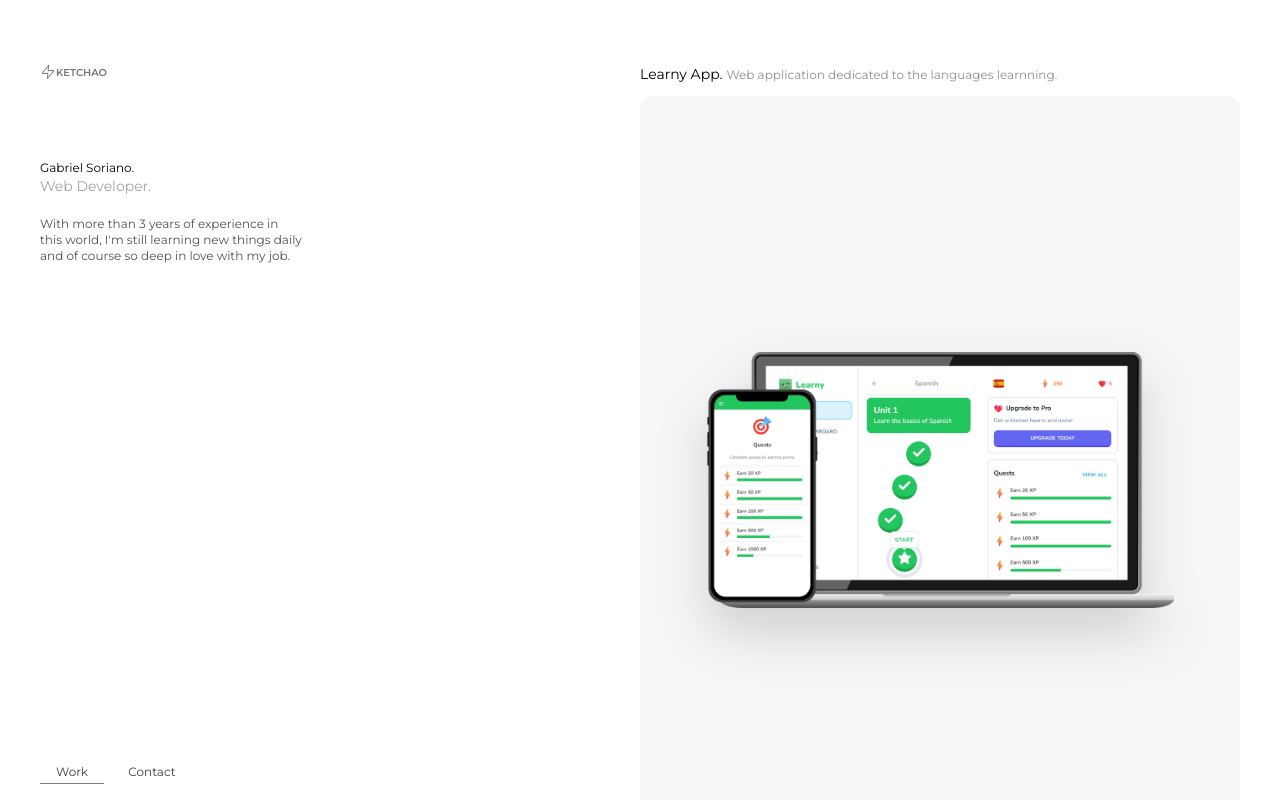
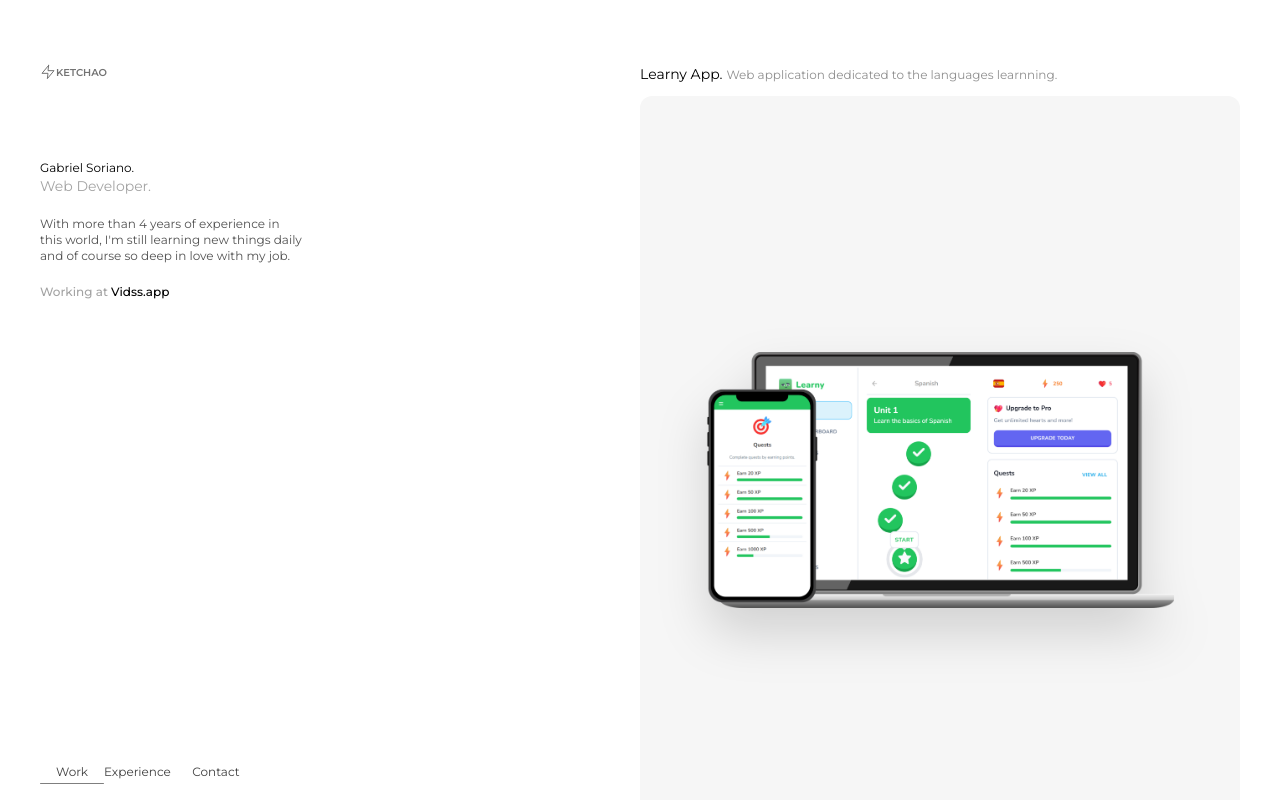
Before and after one commit to JustGabo/Portfolio, a Next.js app: page / in a window 1280 px wide. Shown: the top 800 px of the page. Built offline with nearby package versions, Linux system fonts and the light colour scheme.

Commit message:
applying the previous stash"

```diff
--- a/components/portfolio/Home.tsx
+++ b/components/portfolio/Home.tsx
@@ -9,6 +9,7 @@
 import ContactCard from "@/components/portfolio/contact/contactCard";
 import ProjectCard from "@/components/portfolio/projects/projectCard";
 import { setDefaultHighWaterMark } from "stream";
+import ExperienceCard from "./experience/experienceCard";
 
 const HomePage = () => {
   const [state, setState] = useState("work");
@@ -57,7 +58,8 @@
           <p>View Project</p> <ArrowUpRight className="w-4 h-4" />
         </div> */}
 
-        <article className="flex flex-col lg:gap-5 gap-8">
+        <article className="flex flex-col gap-5">
+          <div className="flex flex-col lg:gap-5 gap-8">
           <div className="flex flex-col ">
             <h3 className="lg:text-xs text-sm   selection:text-yellow-500">
               Gabriel Soriano.
@@ -66,14 +68,17 @@
               Web Developer.
             </h1>
           </div>
-          <p className="lg:text-xs text-sm text-neutral-600 lg:w-[70%] text-balance selection:text-yellow-500">
-            With more than 3 years of experience in this world, I'm still
+          <p className="lg:text-xs text-sm  text-neutral-600 lg:w-[70%] text-balance selection:text-yellow-500">
+            With more than 4 years of experience in this world, I'm still
             learning new things daily and of course so deep in love with my job.
           </p>
+          </div>
+
+          <p className="lg:text-xs text-neutral-400 font-medium">Working at <Link className="text-black" href={"https://www.vidss.app/"} target="_blank">Vidss.app</Link></p>
         </article>
 
         <article className="pb-10 hidden  items-end lg:flex w-full flex-1 content-end ">
-          <ul className="flex text-xs relative h-[25px] text-neutral-700   items-center ">
+          <ul className="flex  text-xs relative h-[25px] text-neutral-700   items-center ">
             {/* <li
               onClick={() => {
                 setState("about");
@@ -108,6 +113,23 @@
 
             <li
               onClick={() => {
+                setState("experience");
+                setActive("");
+                setTimeout(() => {
+                  setNotHidden("experience");
+                }, 400);
+
+                setTimeout(() => {
+                  setActive("experience");
+                }, 600);
+              }}
+              className="cursor-pointer w-16 text-center"
+            >
+              Experience
+            </li>
+
+            <li
+              onClick={() => {
                 setState("contact");
                 setActive("");
                 setTimeout(() => {
@@ -124,8 +146,10 @@
             </li>
 
             <div
-              className={`${state === "work" && "translate-x-[0px] w-16"} ${
-                state === "contact" && "translate-x-[64px] w-24"
+              className={`${state === "work" && "translate-x-[0px] w-16"}
+              ${state === "experience" && "translate-x-[58px] w-20"}
+              ${
+                state === "contact" && "translate-x-[135px] w-20"
               } transform  absolute bottom-0  h-[1.5px] rounded-md transition-all duration-1000 bg-black/50`}
             />
           </ul>
@@ -140,14 +164,22 @@
         >
           <AboutCards />
         </article> */}
+
         <article
-        onMouseEnter={()=> setshowViewProject(true)}
-        onMouseLeave={()=> setshowViewProject(false)}
+          onMouseEnter={() => setshowViewProject(true)}
+          onMouseLeave={() => setshowViewProject(false)}
           className={`${notHidden === "work" ? "flex" : "hidden"}  ${
             active === "work" && "opacity-100"
           } opacity-0 cursor-pointer -z-50 transition-all  duration-300`}
         >
           <ProjectCard showPreview />
+        </article>
+        <article
+          className={`${notHidden === "experience" ? "flex" : "hidden"} ${
+            active === "experience" && "opacity-100"
+          } opacity-0  transition-all  duration-300`}
+        >
+          <ExperienceCard />
         </article>
         <article
           className={` ${notHidden === "contact" ? "flex" : "hidden"} ${
@@ -194,6 +226,23 @@
 
           <li
             onClick={() => {
+              setState("experience");
+              setActive("");
+              setTimeout(() => {
+                setNotHidden("experience");
+              }, 400);
+
+              setTimeout(() => {
+                setActive("experience");
+              }, 600);
+            }}
+            className="cursor-pointer w-full  text-center bg-green-"
+          >
+            Experience
+          </li>
+
+          <li
+            onClick={() => {
               setState("contact");
               setActive("");
               setTimeout(() => {
@@ -210,8 +259,10 @@
           </li>
 
           <div
-            className={`${state === "work" && "translate-x-[0px] w-[50%]"}   ${
-              state === "contact" && "translate-x-[100%] w-[50%]"
+            className={`${state === "work" && "translate-x-[0px] w-[140px]"}
+              ${state === "experience" && "translate-x-[120px] w-[150px]"}
+            ${
+              state === "contact" && "translate-x-[270px] w-[120px]"
             } transform  absolute bottom-0  h-[1.5px] rounded-md transition-all duration-1000 bg-black/50`}
           />
         </ul>
```
Also changed, not shown: types/index.tsx (+9 -0 lines).
